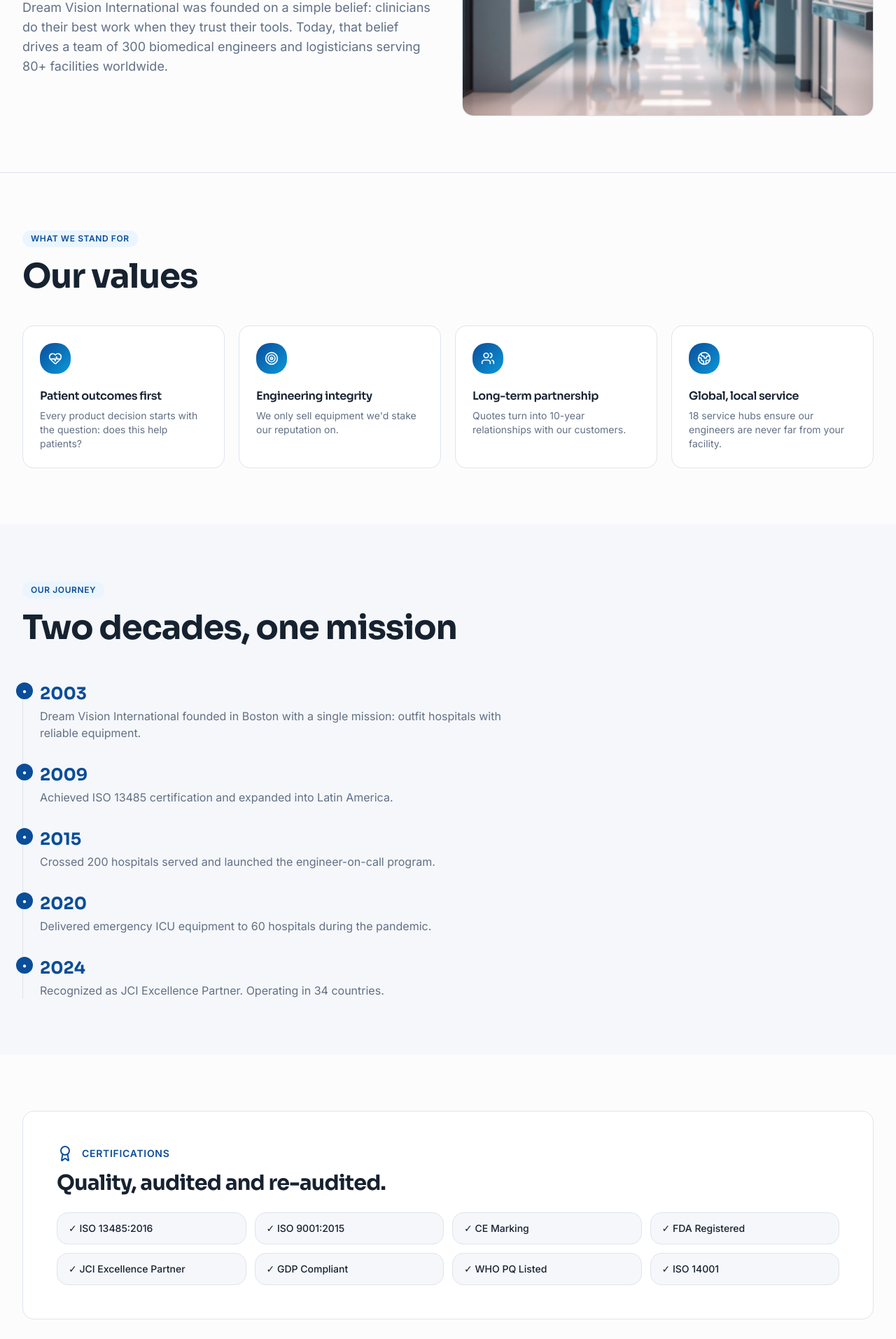
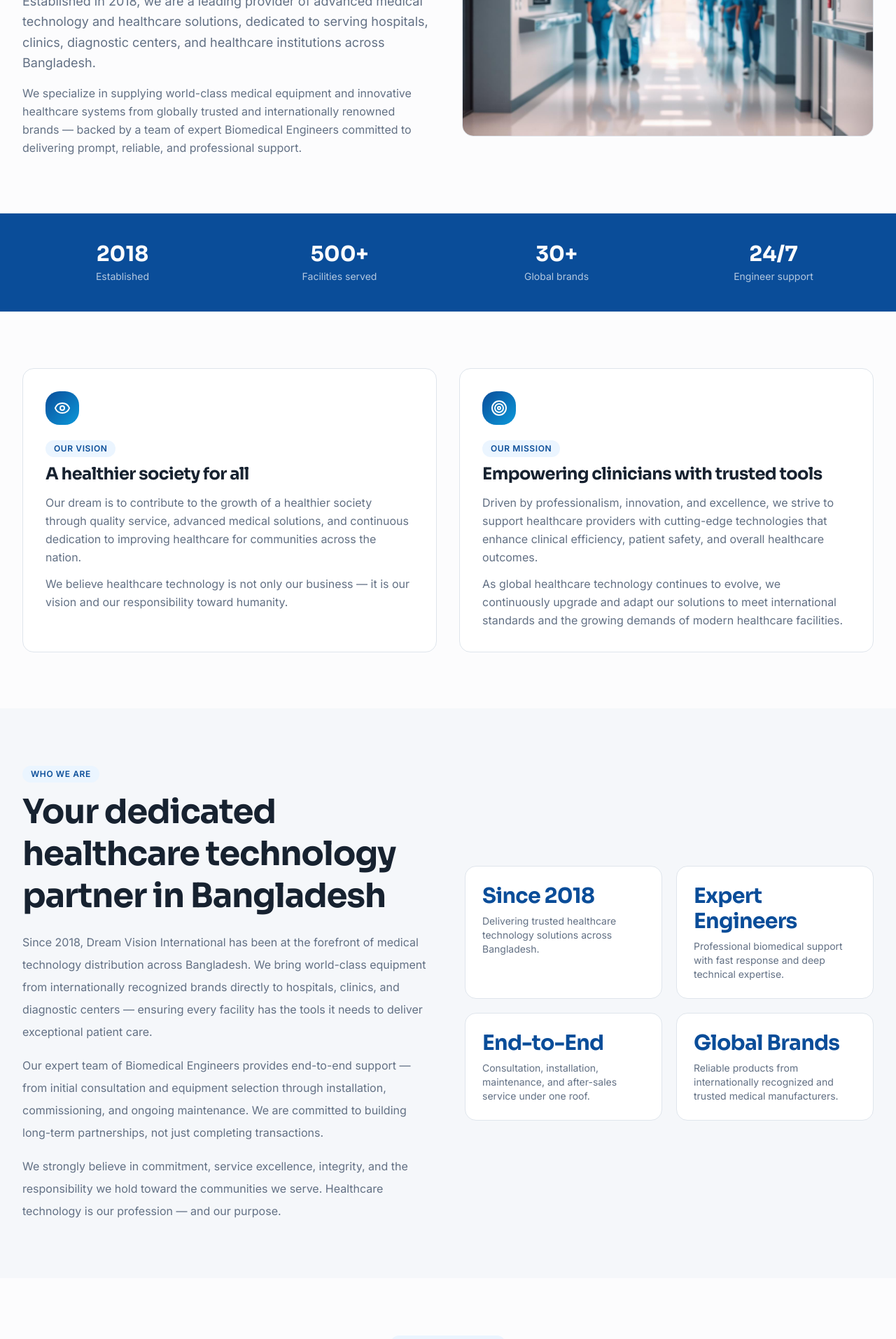
Before and after one commit to Fahim550/DreamVision, a Next.js app: page /about in a window 1280 px wide. Shown: the part 400-2313 px from the top of the page at 70% size. Built offline with nearby package versions, Linux system fonts and the light colour scheme.

Commit message:
about page enhance with client requiredment

```diff
--- a/app/about/page.tsx
+++ b/app/about/page.tsx
@@ -1,75 +1,105 @@
 import { CTABanner } from "@/components/common/CtaBanner";
-import { site } from "@/config/site";
-import { Award, Globe2, HeartPulse, Target, Users } from "lucide-react";
+import {
+  Award,
+  Eye,
+  Globe2,
+  Handshake,
+  HeartPulse,
+  Lightbulb,
+  ShieldCheck,
+  Target,
+  TrendingUp,
+  Truck,
+  Wrench,
+} from "lucide-react";
 import Image from "next/image";
 import aboutImg from "../../public/image/about-hospital.jpg";
 
 const milestones = [
   {
-    year: "2003",
-    text: "Dream Vision International founded in Boston with a single mission: outfit hospitals with reliable equipment.",
-  },
-  {
-    year: "2009",
-    text: "Achieved ISO 13485 certification and expanded into Latin America.",
-  },
-  {
-    year: "2015",
-    text: "Crossed 200 hospitals served and launched the engineer-on-call program.",
+    year: "2018",
+    text: "Founded with a mission to advance healthcare through world-class medical technology across Bangladesh.",
   },
   {
     year: "2020",
-    text: "Delivered emergency ICU equipment to 60 hospitals during the pandemic.",
+    text: "Expanded service network and delivered critical medical equipment during global healthcare challenges.",
+  },
+  {
+    year: "2022",
+    text: "Grew our biomedical engineering team to provide faster on-site installation and support nationwide.",
   },
   {
     year: "2024",
-    text: "Recognized as JCI Excellence Partner. Operating in 34 countries.",
+    text: "Established partnerships with internationally renowned brands and expanded to serve major hospital networks.",
   },
 ];
 
 const values = [
   {
-    icon: HeartPulse,
-    title: "Patient outcomes first",
-    body: "Every product decision starts with the question: does this help patients?",
+    icon: ShieldCheck,
+    title: "Commitment",
+    body: "We honor every promise made to our clients — from delivery timelines to long-term support agreements.",
   },
   {
-    icon: Target,
-    title: "Engineering integrity",
-    body: "We only sell equipment we'd stake our reputation on.",
+    icon: Award,
+    title: "Service excellence",
+    body: "Our engineers respond within the shortest possible timeframe to keep your facility running flawlessly.",
   },
   {
-    icon: Users,
-    title: "Long-term partnership",
-    body: "Quotes turn into 10-year relationships with our customers.",
+    icon: Handshake,
+    title: "Integrity",
+    body: "Transparent dealings, honest advice, and no compromise on quality — ever.",
   },
   {
-    icon: Globe2,
-    title: "Global, local service",
-    body: "18 service hubs ensure our engineers are never far from your facility.",
+    icon: TrendingUp,
+    title: "Long-term partnership",
+    body: "We build lasting relationships, not one-time transactions, with every hospital we serve.",
   },
+];
+
+const services = [
+  { icon: Lightbulb, label: "Consultation" },
+  { icon: Truck, label: "Supply & delivery" },
+  { icon: Wrench, label: "Installation & commissioning" },
+  { icon: HeartPulse, label: "Technical support" },
+  { icon: Target, label: "Maintenance" },
+  { icon: Globe2, label: "After-sales service" },
+];
+
+const stats = [
+  { value: "2018", label: "Established" },
+  { value: "500+", label: "Facilities served" },
+  { value: "30+", label: "Global brands" },
+  { value: "24/7", label: "Engineer support" },
 ];
 
 export default function About() {
   return (
     <>
+      {/* ── Hero ─────────────────────────────────────────── */}
       <section className="border-b border-border bg-gradient-soft">
         <div className="container-tight py-14 sm:py-20">
           <div className="grid gap-10 lg:grid-cols-2 lg:items-center">
             <div>
               <span className="eyebrow">About Dream Vision International</span>
               <h1 className="mt-3 font-display text-4xl font-bold tracking-tight sm:text-5xl">
-                {site.yearsExperience} years equipping{" "}
+                Advancing healthcare through{" "}
                 <span className="bg-gradient-cta bg-clip-text text-transparent">
-                  healthcare heroes.
+                  modern medical technology.
                 </span>
               </h1>
-              <p className="mt-4 text-lg text-muted-foreground">
-                Dream Vision International was founded on a simple belief:
-                clinicians do their best work when they trust their tools.
-                Today, that belief drives a team of {300} biomedical engineers
-                and logisticians serving {site.hospitalsServed}+ facilities
-                worldwide.
+              <p className="mt-4 text-lg text-muted-foreground leading-relaxed">
+                Established in 2018, we are a leading provider of advanced
+                medical technology and healthcare solutions, dedicated to
+                serving hospitals, clinics, diagnostic centers, and healthcare
+                institutions across Bangladesh.
+              </p>
+              <p className="mt-4 text-muted-foreground leading-relaxed">
+                We specialize in supplying world-class medical equipment and
+                innovative healthcare systems from globally trusted and
+                internationally renowned brands — backed by a team of expert
+                Biomedical Engineers committed to delivering prompt, reliable,
+                and professional support.
               </p>
             </div>
             <div className="overflow-hidden rounded-2xl border border-border shadow-elevated">
@@ -86,10 +116,159 @@ export default function About() {
         </div>
       </section>
 
-      {/* Values */}
+      {/* ── Stats bar ────────────────────────────────────── */}
+      <section className="border-b border-border bg-primary">
+        <div className="container-tight py-10">
+          <div className="grid grid-cols-2 gap-6 sm:grid-cols-4">
+            {stats.map((s) => (
+              <div key={s.label} className="text-center">
+                <p className="font-display text-3xl font-bold text-primary-foreground">
+                  {s.value}
+                </p>
+                <p className="mt-1 text-sm text-primary-foreground/70">
+                  {s.label}
+                </p>
+              </div>
+            ))}
+          </div>
+        </div>
+      </section>
+
+      {/* ── Vision & Mission ─────────────────────────────── */}
       <section className="container-tight py-20">
+        <div className="grid gap-8 lg:grid-cols-2">
+          {/* Vision */}
+          <div className="relative overflow-hidden rounded-2xl border border-border bg-card p-8 shadow-card-soft">
+            <div
+              className="mb-5 flex h-12 w-12 items-center justify-center rounded-xl text-primary-foreground shadow-glow"
+              style={{ background: "var(--gradient-cta)" }}
+            >
+              <Eye className="h-6 w-6" />
+            </div>
+            <span className="eyebrow">Our vision</span>
+            <h2 className="mt-2 font-display text-2xl font-bold tracking-tight">
+              A healthier society for all
+            </h2>
+            <p className="mt-3 text-muted-foreground leading-relaxed">
+              Our dream is to contribute to the growth of a healthier society
+              through quality service, advanced medical solutions, and
+              continuous dedication to improving healthcare for communities
+              across the nation.
+            </p>
+            <p className="mt-3 text-muted-foreground leading-relaxed">
+              We believe healthcare technology is not only our business — it is
+              our vision and our responsibility toward humanity.
+            </p>
+          </div>
+
+          {/* Mission */}
+          <div className="relative overflow-hidden rounded-2xl border border-border bg-card p-8 shadow-card-soft">
+            <div
+              className="mb-5 flex h-12 w-12 items-center justify-center rounded-xl text-primary-foreground shadow-glow"
+              style={{ background: "var(--gradient-cta)" }}
+            >
+              <Target className="h-6 w-6" />
+            </div>
+            <span className="eyebrow">Our mission</span>
+            <h2 className="mt-2 font-display text-2xl font-bold tracking-tight">
+              Empowering clinicians with trusted tools
+            </h2>
+            <p className="mt-3 text-muted-foreground leading-relaxed">
+              Driven by professionalism, innovation, and excellence, we strive
+              to support healthcare providers with cutting-edge technologies
+              that enhance clinical efficiency, patient safety, and overall
+              healthcare outcomes.
+            </p>
+            <p className="mt-3 text-muted-foreground leading-relaxed">
+              As global healthcare technology continues to evolve, we
+              continuously upgrade and adapt our solutions to meet international
+              standards and the growing demands of modern healthcare facilities.
+            </p>
+          </div>
+        </div>
+      </section>
+
+      {/* ── Who we are ───────────────────────────────────── */}
+      <section className="bg-surface py-20">
+        <div className="container-tight grid gap-12 lg:grid-cols-2 lg:items-center">
+          <div>
+            <span className="eyebrow">Who we are</span>
+            <h2 className="section-title mt-3">
+              Your dedicated healthcare technology partner in Bangladesh
+            </h2>
+            <p className="mt-5 text-muted-foreground leading-8">
+              Since 2018, Dream Vision International has been at the forefront
+              of medical technology distribution across Bangladesh. We bring
+              world-class equipment from internationally recognized brands
+              directly to hospitals, clinics, and diagnostic centers — ensuring
+              every facility has the tools it needs to deliver exceptional
+              patient care.
+            </p>
+            <p className="mt-4 text-muted-foreground leading-8">
+              Our expert team of Biomedical Engineers provides end-to-end
+              support — from initial consultation and equipment selection
+              through installation, commissioning, and ongoing maintenance. We
+              are committed to building long-term partnerships, not just
+              completing transactions.
+            </p>
+            <p className="mt-4 text-muted-foreground leading-8">
+              We strongly believe in commitment, service excellence, integrity,
+              and the responsibility we hold toward the communities we serve.
+              Healthcare technology is our profession — and our purpose.
+            </p>
+          </div>
+
+          <div className="grid gap-5 sm:grid-cols-2">
+            <div className="rounded-2xl border border-border bg-card p-6">
+              <h3 className="font-display text-3xl font-bold text-primary">
+                Since 2018
+              </h3>
+              <p className="mt-2 text-sm text-muted-foreground">
+                Delivering trusted healthcare technology solutions across
+                Bangladesh.
+              </p>
+            </div>
+            <div className="rounded-2xl border border-border bg-card p-6">
+              <h3 className="font-display text-3xl font-bold text-primary">
+                Expert Engineers
+              </h3>
+              <p className="mt-2 text-sm text-muted-foreground">
+                Professional biomedical support with fast response and deep
+                technical expertise.
+              </p>
+            </div>
+            <div className="rounded-2xl border border-border bg-card p-6">
+              <h3 className="font-display text-3xl font-bold text-primary">
+                End-to-End
+              </h3>
+              <p className="mt-2 text-sm text-muted-foreground">
+                Consultation, installation, maintenance, and after-sales service
+                under one roof.
+              </p>
+            </div>
+            <div className="rounded-2xl border border-border bg-card p-6">
+              <h3 className="font-display text-3xl font-bold text-primary">
+                Global Brands
+              </h3>
+              <p className="mt-2 text-sm text-muted-foreground">
+                Reliable products from internationally recognized and trusted
+                medical manufacturers.
+              </p>
+            </div>
+          </div>
+        </div>
+      </section>
+
+      {/* ── Core Values ──────────────────────────────────── */}
+      <section className="container-tight py-20">
+        <div className="text-center">
           <span className="eyebrow">What we stand for</span>
-        <h2 className="section-title mt-3">Our values</h2>
+          <h2 className="section-title mt-3">Our core values</h2>
+          <p className="mx-auto mt-4 max-w-2xl text-muted-foreground">
+            Every decision we make — from the products we choose to represent to
+            the service levels we commit to — is guided by these principles.
+          </p>
+        </div>
         <div className="mt-10 grid gap-5 sm:grid-cols-2 lg:grid-cols-4">
           {values.map((v) => {
             const I = v.icon;
@@ -99,7 +278,7 @@ export default function About() {
                 className="rounded-2xl border border-border bg-card p-6 shadow-card-soft"
               >
                 <div
-                  className="flex h-11 w-11 items-center justify-center rounded-xl  text-primary-foreground shadow-glow"
+                  className="flex h-11 w-11 items-center justify-center rounded-xl text-primary-foreground shadow-glow"
                   style={{ background: "var(--gradient-cta)" }}
                 >
                   <I className="h-5 w-5" />
@@ -114,15 +293,52 @@ export default function About() {
         </div>
       </section>
 
-      {/* Timeline */}
+      {/* ── Services ─────────────────────────────────────── */}
       <section className="bg-surface py-20">
         <div className="container-tight">
+          <div className="text-center">
+            <span className="eyebrow">What we offer</span>
+            <h2 className="section-title mt-3">Our expertise</h2>
+            <p className="mx-auto mt-4 max-w-2xl text-muted-foreground">
+              A complete service cycle — from initial consultation to long-term
+              maintenance — ensuring seamless performance and lasting value.
+            </p>
+          </div>
+          <div className="mt-10 grid gap-4 grid-cols-2 sm:grid-cols-3 lg:grid-cols-6">
+            {services.map((s) => {
+              const I = s.icon;
+              return (
+                <div
+                  key={s.label}
+                  className="flex flex-col items-center gap-3 rounded-2xl border border-border bg-card p-5 text-center shadow-card-soft"
+                >
+                  <div
+                    className="flex h-10 w-10 items-center justify-center rounded-xl text-primary-foreground"
+                    style={{ background: "var(--gradient-cta)" }}
+                  >
+                    <I className="h-5 w-5" />
+                  </div>
+                  <p className="text-sm font-medium leading-tight">{s.label}</p>
+                </div>
+              );
+            })}
+          </div>
+        </div>
+      </section>
+
+      {/* ── Timeline ─────────────────────────────────────── */}
+      <section className="container-tight py-20">
+        <div className="text-center">
           <span className="eyebrow">Our journey</span>
-          <h2 className="section-title mt-3">Two decades, one mission</h2>
-          <ol className="mt-12 space-y-8 border-l border-border pl-6">
+          <h2 className="section-title mt-3">Growing with purpose</h2>
+        </div>
+        <ol className="mt-12 space-y-8 border-l border-border pl-8">
           {milestones.map((m) => (
             <li key={m.year} className="relative">
-                <span className="absolute -left-[34px] flex h-6 w-6 items-center justify-center rounded-full bg-primary text-[10px] font-bold text-primary-foreground shadow-glow">
+              <span
+                className="absolute -left-[41px] flex h-7 w-7 items-center justify-center rounded-full text-xs font-bold text-primary-foreground shadow-glow"
+                style={{ background: "var(--gradient-cta)" }}
+              >
                 ●
               </span>
               <p className="font-display text-2xl font-bold text-primary">
@@ -132,46 +348,11 @@ export default function About() {
             </li>
           ))}
         </ol>
-        </div>
-      </section>
-
-      {/* Certifications */}
-      <section className="container-tight py-20">
-        <div className="rounded-2xl border border-border bg-card p-8 shadow-card-soft sm:p-12">
-          <div className="flex items-center gap-3">
-            <Award className="h-6 w-6 text-primary" />
-            <p className="text-sm font-semibold uppercase tracking-wider text-primary">
-              Certifications
-            </p>
-          </div>
-          <h2 className="mt-3 font-display text-2xl font-bold sm:text-3xl">
-            Quality, audited and re-audited.
-          </h2>
-          <div className="mt-6 grid gap-3 sm:grid-cols-2 lg:grid-cols-4">
-            {[
-              "ISO 13485:2016",
-              "ISO 9001:2015",
-              "CE Marking",
-              "FDA Registered",
-              "JCI Excellence Partner",
-              "GDP Compliant",
-              "WHO PQ Listed",
-              "ISO 14001",
-            ].map((c) => (
-              <div
-                key={c}
-                className="rounded-lg border border-border bg-surface px-4 py-3 text-sm font-medium text-foreground"
-              >
-                ✓ {c}
-              </div>
-            ))}
-          </div>
-        </div>
       </section>
 
       <CTABanner
         title="Partner with a supplier that stays."
-        body="Whether you're outfitting a single ICU or building a full hospital, our team is ready to help."
+        body="Whether you're outfitting a single clinic or building a full hospital, our biomedical team is ready to help — every step of the way."
       />
     </>
   );
```
Lines whose indentation alone changed are shown as unchanged.
